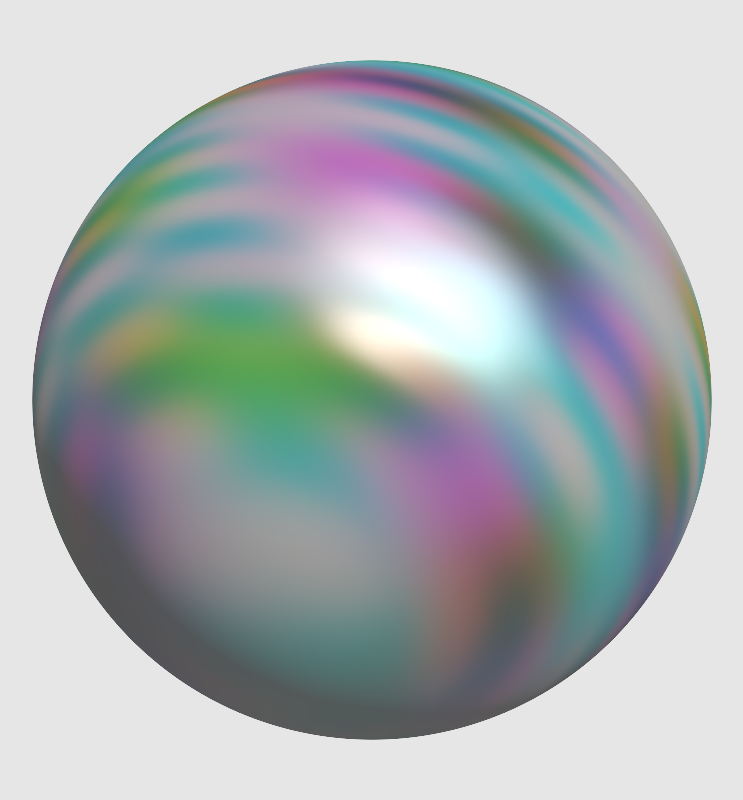
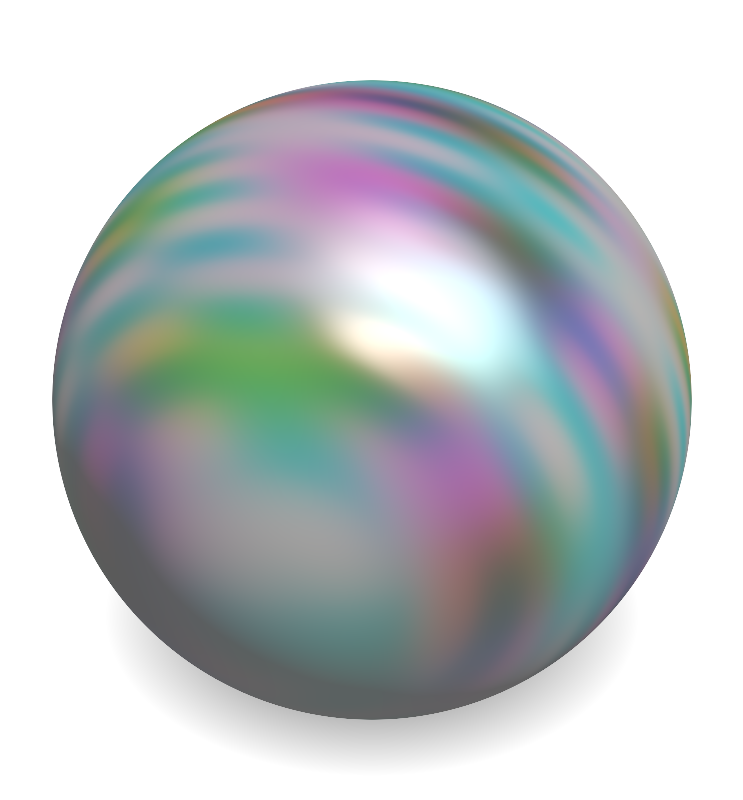
Before and after one commit to monkin/sphere, a plain HTML site: page index.html in a window 1280 px wide. Shown: the whole page, without its empty margins (268-1011 px from the left). Drawn offline with Linux system fonts and the light colour scheme; animation ran at ten frames a second.

Commit message:
Append shadow

```diff
--- a/index.html
+++ b/index.html
@@ -2,7 +2,7 @@
 <html lang="en">
     <head>
         <meta charset="utf-8">
-        <title>Random sphere materials demo</title>
+        <title>Candy Ball Demo</title>
         <style>html, body { padding: 0; margin: 0; overflow: hidden; width: 100%; height: 100%; }</style>
     </head>
     <body>
--- a/index.js
+++ b/index.js
@@ -29,6 +29,7 @@ const gl = canvas.getContext("webgl", { antialias: false, depth: false, premulti
 
 gl.enable(gl.BLEND);
 gl.blendFunc(gl.SRC_ALPHA, gl.ONE_MINUS_SRC_ALPHA);
+
 gl.bindBuffer(gl.ARRAY_BUFFER, points);
 gl.bufferData(gl.ARRAY_BUFFER, new Float32Array([-1, -1, 1, -1, -1, 1, 1, 1]), gl.STATIC_DRAW);
 
@@ -55,7 +56,7 @@ function createStage() {
     };
 }
 
-function compile() {
+function compile(vertexSource, fragmentSource) {
     let vshader = gl.createShader(gl.VERTEX_SHADER),
         fshader = gl.createShader(gl.FRAGMENT_SHADER),
         program = gl.createProgram();
@@ -84,7 +85,6 @@ function compile() {
     gl.enableVertexAttribArray(position);
     gl.vertexAttribPointer(position, 2, gl.FLOAT, false, 0, 0);
 
-    gl.useProgram(program);
     return program;
 }
 
@@ -115,12 +115,13 @@ function randomSeed() {
 }
 
 setTimeout(async function() {
-    let program = compile(),
-        ratioLocation = gl.getUniformLocation(program, "u_ratio"),
-        pixelSizeLocation = gl.getUniformLocation(program, "u_pixelSize"),
-        timeLocation = gl.getUniformLocation(program, "u_time"),
-        seedLocation = gl.getUniformLocation(program, `u_seed`),
-        seedLocations = [],
+    let ballProgram = compile(ballVertexSource, ballFragmentSource),
+        bgProgram = compile(bgVertexSource, bgFragmentSource),
+        ballRatioLocation = gl.getUniformLocation(ballProgram, "u_ratio"),
+        ballPixelSizeLocation = gl.getUniformLocation(ballProgram, "u_pixelSize"),
+        ballTimeLocation = gl.getUniformLocation(ballProgram, "u_time"),
+        seedLocation = gl.getUniformLocation(ballProgram, `u_seed`),
+        bgRatioLocation = gl.getUniformLocation(bgProgram, "u_ratio"),
         start = Date.now(),
         seed1 = randomSeed(),
         seed2 = randomSeed();
@@ -134,13 +135,15 @@ setTimeout(async function() {
         while (await stage.next()) {
             resize();
             const time = Date.now() - start;
-            gl.clearColor(0.9, 0.9, 0.9, 1);
-            gl.clear(gl.COLOR_BUFFER_BIT);
 
-            gl.uniform1f(ratioLocation, ratio);
-            gl.uniform1f(pixelSizeLocation, 1 / (Math.min(width, height) * 0.75));
-            gl.uniform1f(timeLocation, time);
+            gl.useProgram(bgProgram);
+            gl.uniform1f(bgRatioLocation, ratio);
+            gl.drawArrays(gl.TRIANGLE_STRIP, 0, 4);
 
+            gl.useProgram(ballProgram);
+            gl.uniform1f(ballRatioLocation, ratio);
+            gl.uniform1f(ballPixelSizeLocation, 1 / (Math.min(width, height) * 0.75));
+            gl.uniform1f(ballTimeLocation, time);
             gl.uniform1fv(seedLocation, mix(seed1, seed2, easing(stage.time())));
 
             gl.drawArrays(gl.TRIANGLE_STRIP, 0, 4);
@@ -148,18 +151,45 @@ setTimeout(async function() {
     }
 });
 
-const vertexSource = `
+const lightSource = "vec3(-2, -4, -5)";
+
+const bgVertexSource = `
+attribute vec2 a_point;
+varying vec2 v_point;
+uniform float u_ratio;
+void main() {
+    vec2 p = a_point * (1.0 / 0.8);
+    v_point = (u_ratio > 1.0
+        ? vec2(p.x * u_ratio, p.y)
+        : vec2(p.x, p.y / u_ratio)) * vec2(1.2, 2) + vec2(0, 1.35);
+    gl_Position = vec4(a_point, 0, 1);
+}`;
+
+const bgFragmentSource = `
+precision highp float;
+varying vec2 v_point;
+
+void main() {
+    float l = length(v_point);
+    if (l < 1.0) {
+        gl_FragColor = vec4(0.25 + 0.75 * vec3(l), 1);
+    } else {
+        gl_FragColor = vec4(1);
+    }
+}`;
+
+const ballVertexSource = `
 attribute vec2 a_point;
 varying vec2 v_point;
 uniform float u_ratio;
 void main() {
     v_point = a_point;
     gl_Position = u_ratio > 1.0
-            ? vec4(a_point.x / u_ratio * 0.85, a_point.y * 0.85, 0, 1)
-            : vec4(a_point.x * 0.85, a_point.y * u_ratio * 0.85, 0, 1);
+            ? vec4(a_point.x / u_ratio * 0.8, a_point.y * 0.8, 0, 1)
+            : vec4(a_point.x * 0.8, a_point.y * u_ratio * 0.8, 0, 1);
 }`;
 
-const fragmentSource = `
+const ballFragmentSource = `
 precision highp float;
 varying vec2 v_point;
 uniform float u_time;
@@ -195,7 +225,7 @@ void main() {
     if (delta < 1.0) {
         vec3 point = vec3(v_point, sqrt(1.0 - delta * delta));
         vec3 tex = layer(rotateY(point, - u_time / 4000.0));
-        vec3 source = vec3(-2, -4, -5);
+        vec3 source = ${lightSource};
         vec3 light = normalize(point - source);
         vec3 n = normalize(point + tex * 0.2 - 0.1);
         float alpha = (1.0 - delta) < u_pixelSize ? (1.0 - delta) / u_pixelSize : 1.0;
@@ -203,7 +233,7 @@ void main() {
         float diffuse = max(0.0, dot(n, light));
         float specular = 0.8 * pow(max(0.0, dot(normalize(reflect(light, n)), vec3(0, 0, -1))), 15.0);
 
-        vec3 color = 0.08 + tex * 0.4 * (ambient + diffuse) + specular;
+        vec3 color = 0.1 + tex * 0.4 * (ambient + diffuse) + specular;
         gl_FragColor = vec4(pow(color, vec3(1.0 / 2.2)), alpha);
     } else {
         gl_FragColor = vec4(0);
@@ -222,5 +252,5 @@ void main() {
     };
 })());
 
-console.log(vertexSource);
-console.log(fragmentSource);
+console.log(ballVertexSource);
+console.log(ballFragmentSource);
```
Also changed, not shown: 1 other file.
